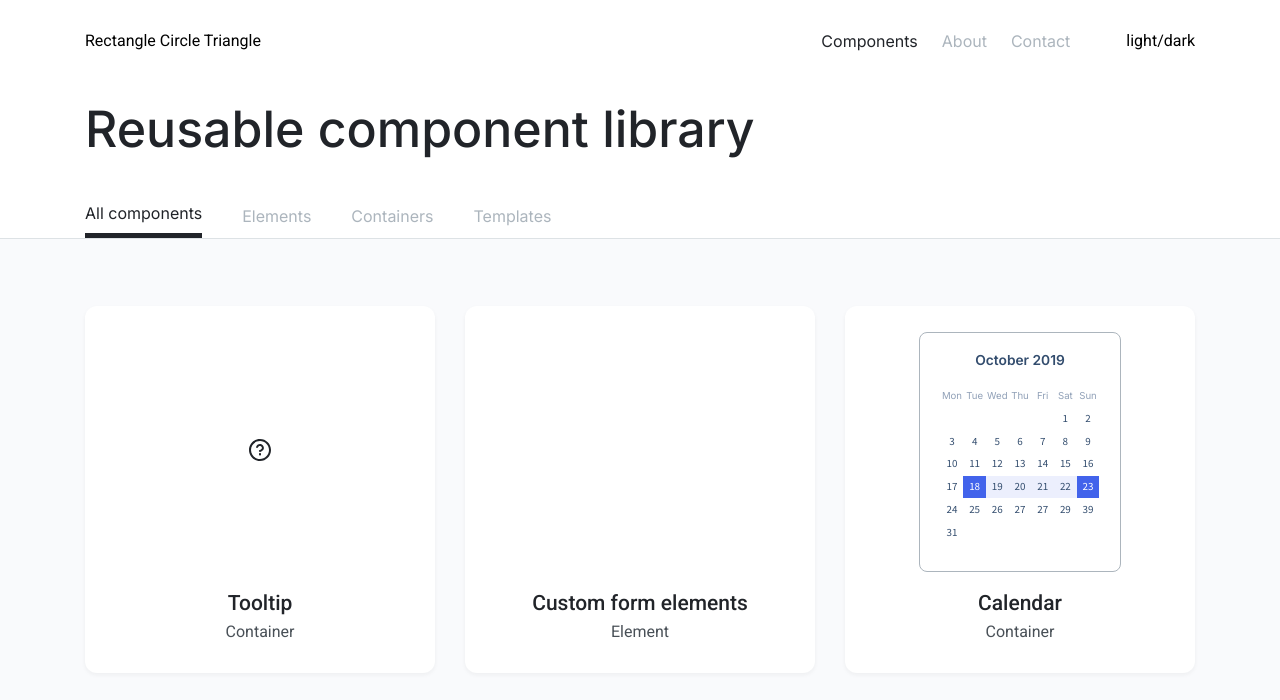
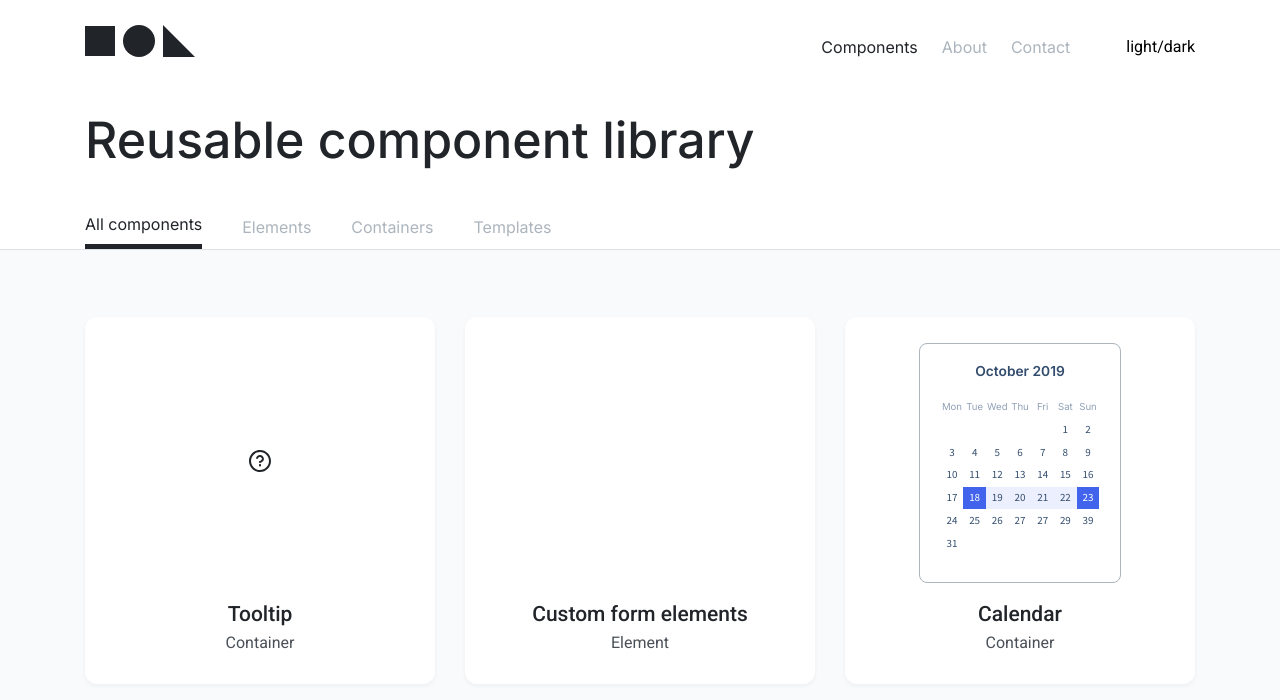
Before and after one commit to js-tasks-ru/htmlcss-20211021_mjaffk, a website: page index.html in a window 1280 px wide. Shown: the top 700 px of the page. Drawn offline with Linux system fonts and the light colour scheme.

Commit message:
Add logo

```diff
--- a/index.html
+++ b/index.html
@@ -23,9 +23,15 @@
         <div class='container'>
           <div class='header__toolbar'>
             <div class='header__logo'>
-              Rectangle
-              Circle
-              Triangle
+              <svg width='110'
+                height='32'
+                viewBox='0 0 110 32'
+                fill='none'
+                xmlns='http://www.w3.org/2000/svg'>
+                <rect y='1' width='30' height='30' fill='#212429' />
+                <rect x='38' width='32' height='32' rx='16' fill='#212429' />
+                <path d='M78 0L110 32H78V0Z' fill='#212429' />
+              </svg>
             </div>
             <nav class='header__navigation-menu navigation-menu'>
               <ul class='navigation-menu__list'>
```
Also changed, not shown: pages/template.html (+5 -3 lines).
